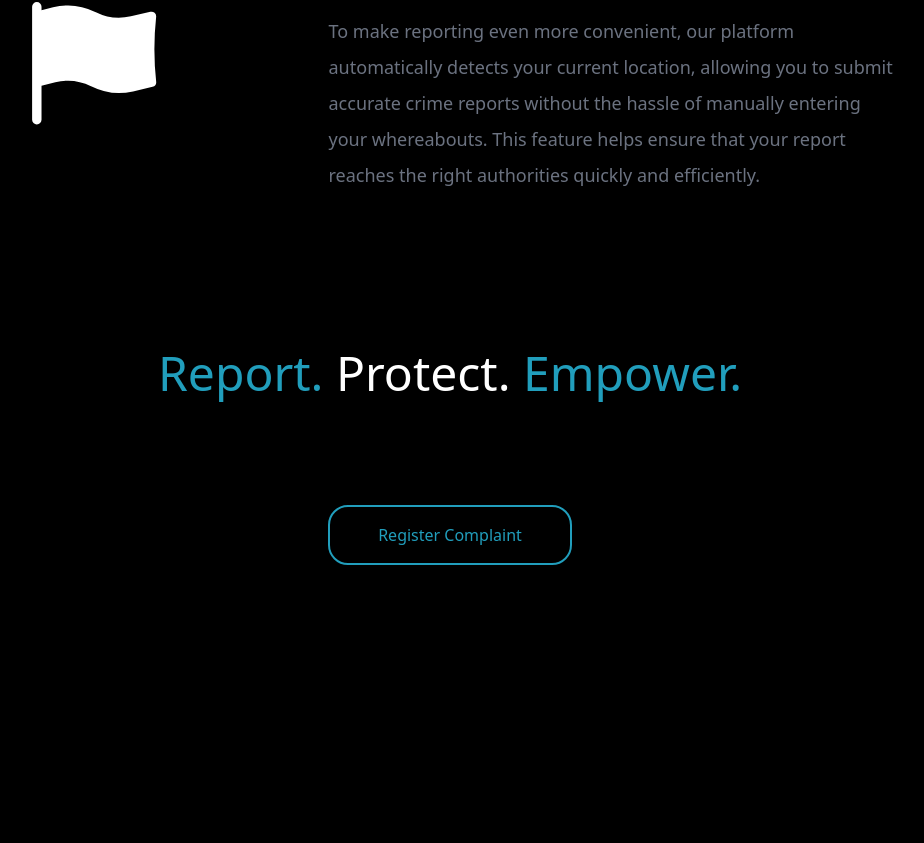
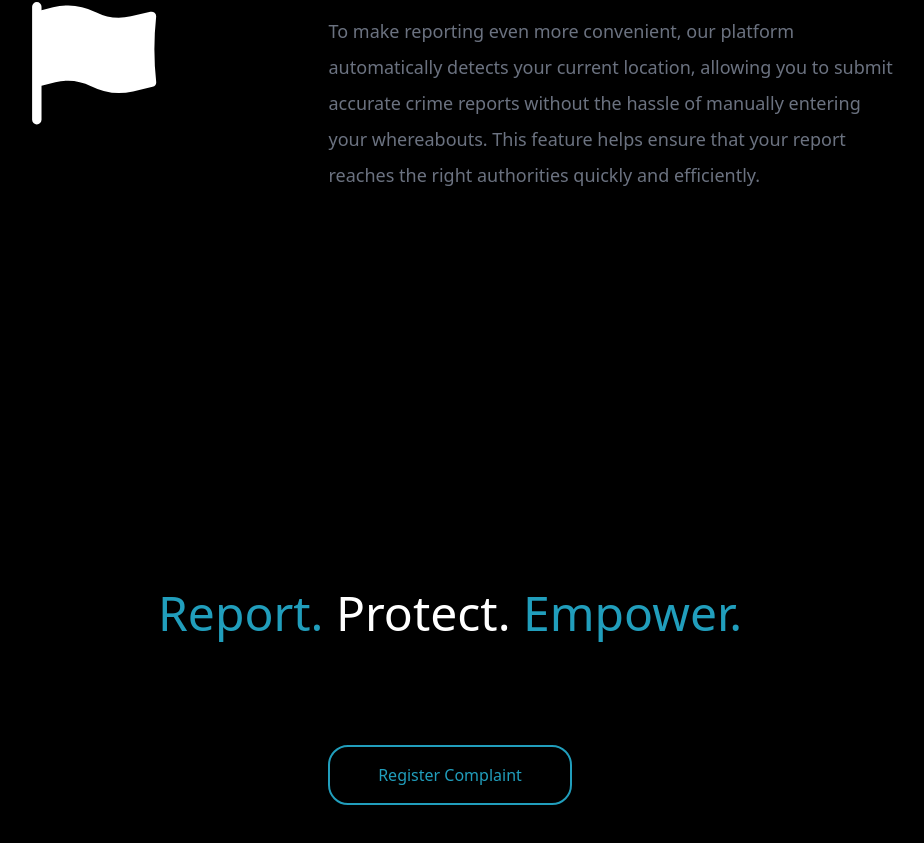
Before and after one commit to SanchitYadav2005/Crime-Reporting-WebApp, a React (Create React App) app in the folder frontend/: page / in a window 1280 px wide. Shown: the part 2549-3392 px from the top of the page, without its empty margins (190-1114 px from the left). Before the commit the page ends 3154 px from the top, so only its background shows below. Built offline with nearby package versions, Linux system fonts and the light colour scheme.

Commit message:
added costum styles

```diff
--- a/frontend/tailwind.config.js
+++ b/frontend/tailwind.config.js
@@ -5,10 +5,13 @@ module.exports = {
   ],
   theme: {
     extend: {
-      colors:{
+      colors: {
         'logo-color': "#caf0f8",
-        'hover_color':'#dee2e6',
-        'text_color':"#219ebc"
+        'hover_color': '#dee2e6',
+        'text_color': "#219ebc"
+      },
+      spacing: {
+        'mt-120': '15em',
       }
     },
   },
```
